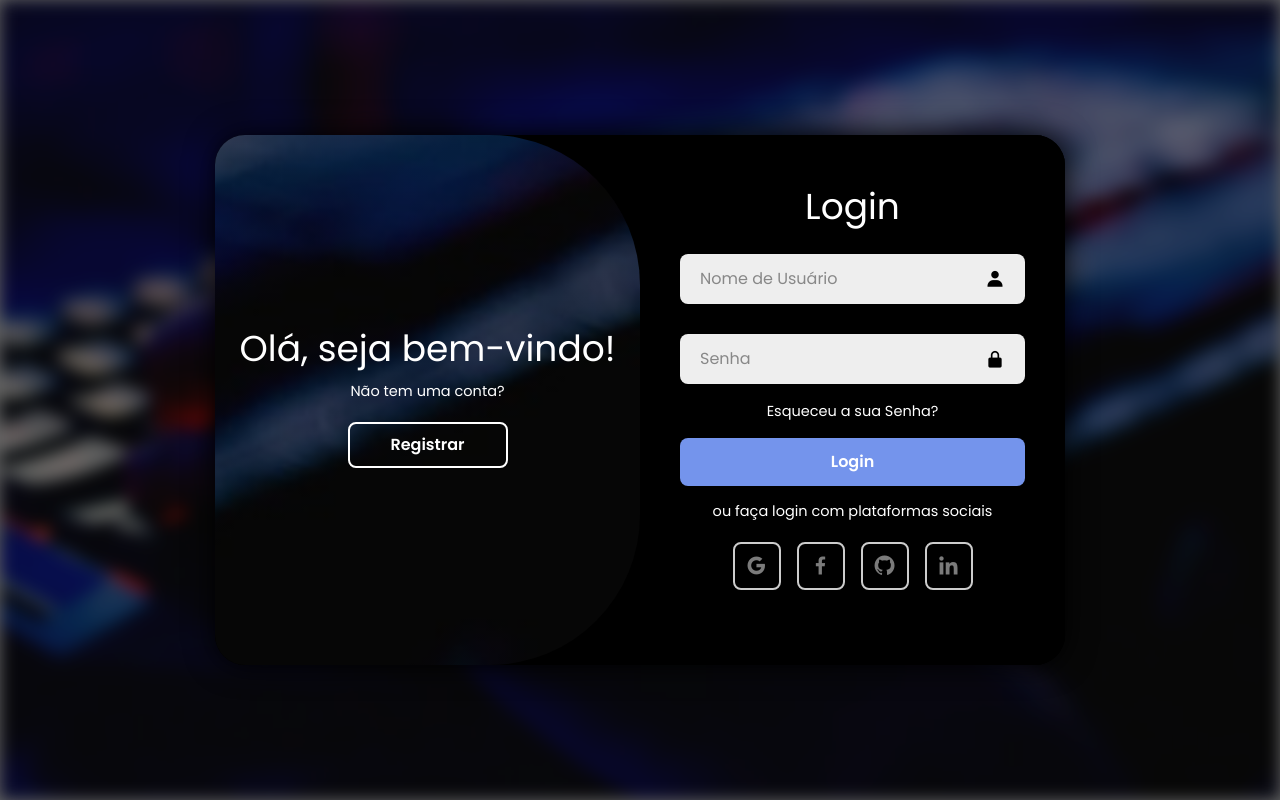
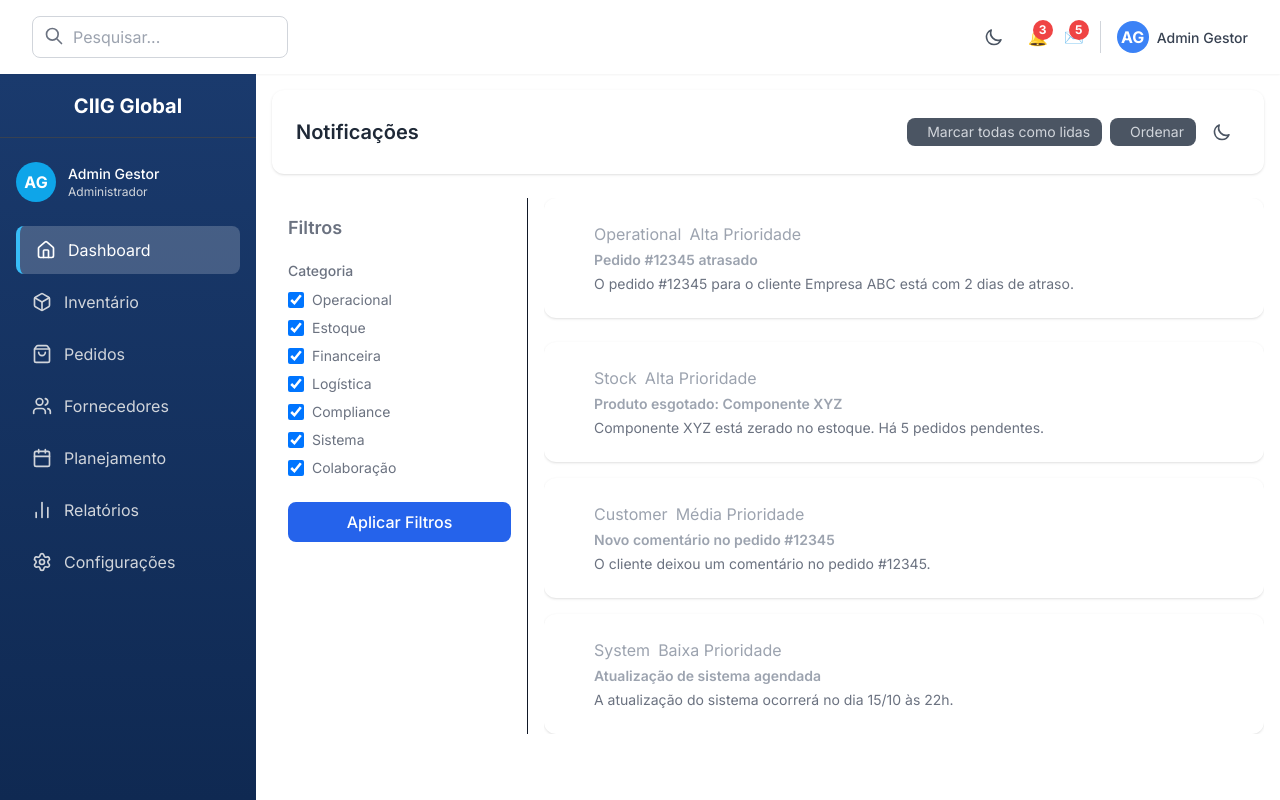
Before and after one commit to Draconic-Hacker/projeto_ciig_systems, a Vue app in the folder teste-imigracao/: page /notificacoes in a window 1280 px wide. Before the commit this address led to /login. Built offline with nearby package versions, Linux system fonts and the light colour scheme.

Commit message:
tela notificacoes migrada || ajustes no router

```diff
--- a/teste-imigracao/src/components/layout/Sidebar.vue
+++ b/teste-imigracao/src/components/layout/Sidebar.vue
@@ -3,7 +3,9 @@
     :class="['sidebar w-64 flex-shrink-0 bg-gradient-to-b from-[#1a3a6d] to-[#0f2952] dark:from-[#0f172a] dark:to-[#0c1322]', { hidden: isHidden }]"
   >
     <div class="flex items-center justify-center h-16 border-b border-gray-700">
-      <h2 class="text-xl font-bold text-white">CIIG Global</h2>
+      <button @click="RedirectHome">
+        <h2 class="text-xl font-bold text-white">CIIG Global</h2>
+      </button>
     </div>
     <div class="px-4 py-6">
       <div class="flex items-center mb-6">
@@ -31,9 +33,11 @@
 </template>
 
 <script setup>
+import { useRouter } from 'vue-router';
 import { ref } from 'vue'
 import { Home, Box, ShoppingBag, Users, Calendar, BarChart2, Settings } from 'lucide-vue-next'
 
+const router = useRouter();
 const isHidden = ref(false)
 
 const menu = [
@@ -45,6 +49,37 @@ const menu = [
   { label: 'Relatórios', icon: BarChart2 },
   { label: 'Configurações', icon: Settings }
 ]
+
+function RedirectHome(){
+    router.push('/home')
+}
+function RedirectDashboard() {
+  router.push('/dashboard')
+}
+function RedirectFornecedores() {
+  router.push('/fornecedores')
+}
+function RedirectNotificacoes() {
+  router.push('/notificacoes')
+}
+
+// Adiciona um método para lidar com o clique no menu
+function handleMenuClick(label) {
+  switch (label) {
+    case 'Dashboard':
+      RedirectDashboard();
+      break;
+    case 'Pedidos':
+      router.push('/pedidos');
+      break;
+    case 'Fornecedores':
+      RedirectFornecedores();
+      break;
+    default:
+      // Adicione outros casos conforme necessário
+      break;
+  }
+}
 </script>
 
 <style scoped>
--- a/teste-imigracao/src/components/layout/TopNav.vue
+++ b/teste-imigracao/src/components/layout/TopNav.vue
@@ -21,7 +21,7 @@
       <div class="flex items-center space-x-4">
         <ThemeToggle />
         <div class="relative">
-          <button class="text-gray-600 dark:text-gray-300 hover:text-gray-800 dark:hover:text-white relative">
+          <button @click="RedirectNotificacoes" class="text-gray-600 dark:text-gray-300 hover:text-gray-800 dark:hover:text-white relative">
             🔔
             <span class="notification-badge bg-red-500 text-white text-xs font-bold rounded-full h-5 w-5 flex items-center justify-center absolute -top-2 -right-2">3</span>
           </button>
@@ -34,7 +34,9 @@
         </div>
         <div class="border-l pl-4 border-gray-300 dark:border-gray-600 flex items-center space-x-2">
           <div class="w-8 h-8 rounded-full bg-blue-500 flex items-center justify-center text-white font-bold">AG</div>
-          <span class="text-sm font-medium text-gray-700 dark:text-gray-300">Admin Gestor</span>
+          <button @click="RedirectPerfil">
+            <span class="text-sm font-medium text-gray-700 dark:text-gray-300">Admin Gestor</span>
+          </button>
         </div>
       </div>
     </div>
@@ -42,7 +44,17 @@
 </template>
 
 <script setup>
+import { useRouter } from 'vue-router';
 import ThemeToggle from '@/components/Common/ThemeToggle.vue'
+const router = useRouter();
+
+function RedirectNotificacoes(){
+    router.push('/notificacoes')
+}
+
+function RedirectPerfil(){
+    router.push('/perfil')
+}
 </script>
 
 <style scoped>
--- /dev/null
+++ b/teste-imigracao/src/components/notificacoes/BarraSuperior.vue
@@ -0,0 +1,30 @@
+<template>
+  <div class="flex justify-between items-center">
+    <h1 class="text-xl font-semibold text-gray-800">Notificações</h1>
+    <div class="flex items-center space-x-2">
+      <button
+        @click="$emit('marcarTodasComoLidas')"
+        class="bg-gray-600 hover:bg-gray-500 text-gray-300 px-3 py-1 rounded-lg text-sm flex items-center"
+      >
+        <i class="fas fa-check-double mr-2"></i>
+        Marcar todas como lidas
+      </button>
+
+      <button
+        class="bg-gray-600 hover:bg-gray-500 text-gray-300 px-3 py-1 rounded-lg text-sm flex items-center"
+      >
+        <i class="fas fa-sort mr-2"></i>
+        Ordenar
+      </button>
+
+      <ThemeToggle />
+    </div>
+  </div>
+</template>
+
+<script setup>
+import ThemeToggle from '@/components/Common/ThemeToggle.vue'
+</script>
+
+<style scoped>
+</style>
--- /dev/null
+++ b/teste-imigracao/src/components/notificacoes/EditorMensagem.vue
@@ -0,0 +1,25 @@
+<template>
+  <Card class="mt-6">
+    <h3 class="text-sm font-medium text-gray-700 mb-2">Nova Mensagem</h3>
+    <textarea
+      v-model="mensagem"
+      class="w-full h-28 border border-gray-300 rounded-lg p-2 text-sm"
+      placeholder="Digite sua mensagem..."
+    />
+    <div class="text-right mt-2">
+      <button class="bg-blue-600 hover:bg-blue-700 text-white font-medium py-1 px-4 rounded-lg text-sm">
+        Enviar
+      </button>
+    </div>
+  </Card>
+</template>
+
+<script setup>
+import { ref } from 'vue'
+import Card from '@/components/Common/Card.vue'
+
+const mensagem = ref('')
+</script>
+
+<style scoped>
+</style>
--- /dev/null
+++ b/teste-imigracao/src/components/notificacoes/FiltroLateral.vue
@@ -0,0 +1,35 @@
+<template>
+  <aside class="w-64 p-4 bg-white dark:bg-gray-800 border-r border-gray-900">
+    <h2 class="text-lg font-semibold text-gray-500 mb-4">Filtros</h2>
+
+    <!-- Exemplo de filtro -->
+    <div class="mb-6">
+      <label class="text-sm font-medium text-gray-500">Categoria</label>
+      <div class="space-y-2 mt-2">
+        <div v-for="categoria in categorias" :key="categoria" class="flex items-center">
+          <input type="checkbox" class="form-checkbox h-4 w-4 text-blue-600" checked />
+          <span class="ml-2 text-sm text-gray-500">{{ categoria }}</span>
+        </div>
+      </div>
+    </div>
+
+    <button class="w-full bg-blue-600 hover:bg-blue-700 text-white font-medium py-2 px-4 rounded-lg">
+      Aplicar Filtros
+    </button>
+  </aside>
+</template>
+
+<script setup>
+const categorias = [
+  'Operacional',
+  'Estoque',
+  'Financeira',
+  'Logística',
+  'Compliance',
+  'Sistema',
+  'Colaboração'
+]
+</script>
+
+<style scoped>
+</style>
--- /dev/null
+++ b/teste-imigracao/src/components/notificacoes/ItemNotificacao.vue
@@ -0,0 +1,73 @@
+<template>
+  <Card class="cursor-pointer" @click="$emit('abrir')">
+    <div class="flex justify-between items-start">
+      <div class="flex items-start space-x-3">
+        <div class="flex-shrink-0 mt-1">
+          <span class="status-dot" :class="statusDotClass"></span>
+        </div>
+        <div>
+          <div class="flex items-center mb-1">
+            <span class="category-pill mr-2" :class="categoriaClass">{{ categoriaFormatada }}</span>
+            <span class="category-pill" :class="prioridadeClass">{{ prioridadeFormatada }}</span>
+          </div>
+          <h3 class="text-sm font-semibold text-gray-400">{{ titulo }}</h3>
+          <p class="text-sm text-gray-500 mt-1">{{ descricao }}</p>
+        </div>
+      </div>
+      <div class="flex items-center">
+        <slot name="acoes" />
+      </div>
+    </div>
+  </Card>
+</template>
+
+<script setup>
+import Card from '@/components/Common/Card.vue'
+import { computed } from 'vue'
+
+const props = defineProps({
+  titulo: String,
+  descricao: String,
+  categoria: String,
+  prioridade: String,
+  status: String
+})
+
+const emit = defineEmits(['abrir'])
+
+const statusDotClass = computed(() => {
+  return {
+    unread: 'status-unread',
+    read: 'status-read',
+    urgent: 'status-urgent',
+    resolved: 'status-resolved',
+    pending: 'status-pending'
+  }[props.status] || ''
+})
+
+const categoriaClass = computed(() => `category-${props.categoria?.toLowerCase() || 'default'}`)
+const prioridadeClass = computed(() => `priority-${props.prioridade?.toLowerCase() || 'default'}`)
+
+const categoriaFormatada = computed(() => {
+  return props.categoria?.charAt(0).toUpperCase() + props.categoria?.slice(1) || ''
+})
+
+const prioridadeFormatada = computed(() => {
+  const map = {
+    high: 'Alta Prioridade',
+    medium: 'Média Prioridade',
+    low: 'Baixa Prioridade'
+  }
+  return map[props.prioridade] || props.prioridade
+})
+</script>
+
+<style scoped>
+.status-dot {
+  width: 8px;
+  height: 8px;
+  border-radius: 50%;
+  display: inline-block;
+  margin-right: 6px;
+}
+</style>
--- /dev/null
+++ b/teste-imigracao/src/components/notificacoes/ListaNotificacoes.vue
@@ -0,0 +1,58 @@
+<template>
+  <div class="flex-1 overflow-y-auto space-y-4">
+    <ItemNotificacao
+     class='text-gray-400'
+      v-for="notificacao in notificacoes"
+      :key="notificacao.id"
+      v-bind="notificacao"
+    >
+      <template #acoes>
+        <button class="text-gray-400 hover:text-gray-600 p-1" title="Mais opções">
+          <i class="fas fa-ellipsis-v"></i>
+        </button>
+      </template>
+    </ItemNotificacao>
+  </div>
+</template>
+
+<script setup>
+import ItemNotificacao from './ItemNotificacao.vue'
+
+const notificacoes = [
+  {
+    id: 1,
+    titulo: 'Pedido #12345 atrasado',
+    descricao: 'O pedido #12345 para o cliente Empresa ABC está com 2 dias de atraso.',
+    categoria: 'operational',
+    prioridade: 'high',
+    status: 'unread'
+  },
+  {
+    id: 2,
+    titulo: 'Produto esgotado: Componente XYZ',
+    descricao: 'Componente XYZ está zerado no estoque. Há 5 pedidos pendentes.',
+    categoria: 'stock',
+    prioridade: 'high',
+    status: 'urgent'
+  },
+  {
+    id: 3,
+    titulo: 'Novo comentário no pedido #12345',
+    descricao: 'O cliente deixou um comentário no pedido #12345.',
+    categoria: 'customer',
+    prioridade: 'medium',
+    status: 'read'
+  },
+  {
+    id: 4,
+    titulo: 'Atualização de sistema agendada',
+    descricao: 'A atualização do sistema ocorrerá no dia 15/10 às 22h.',
+    categoria: 'system',
+    prioridade: 'low',
+    status: 'unread'
+  }
+]
+</script>
+
+<style scoped>
+</style>
--- /dev/null
+++ b/teste-imigracao/src/components/notificacoes/ModalDetalhe.vue
@@ -0,0 +1,24 @@
+<template>
+  <div v-if="visivel" class="fixed inset-0 bg-black bg-opacity-50 z-50 flex items-center justify-center">
+    <Card class="max-w-4xl w-full max-h-[90vh] overflow-y-auto">
+      <div class="flex justify-between items-center border-b pb-2 mb-4">
+        <h2 class="text-lg font-semibold">Detalhes da Notificação</h2>
+        <button @click="$emit('fechar')" class="text-gray-500 hover:text-gray-700">
+          <i class="fas fa-times"></i>
+        </button>
+      </div>
+      <slot />
+    </Card>
+  </div>
+</template>
+
+<script setup>
+defineProps({
+  visivel: Boolean
+})
+defineEmits(['fechar'])
+import Card from '@/components/Common/Card.vue'
+</script>
+
+<style scoped>
+</style>
--- a/teste-imigracao/src/router/index.js
+++ b/teste-imigracao/src/router/index.js
@@ -6,6 +6,7 @@ import HomeMenu from '@/views/TelaHome.vue'
 import TelaDashboard from '@/views/TelaDashboard.vue'
 import TelaPerfil from '@/views/TelaPerfil.vue'
 import TelaFornecedores from '@/views/TelaFornecedores.vue'
+import TelaNotificacoes from '@/views/TelaNotificacoes.vue'
 
 const routes = [
   // { path: '/', component: TelaOuvidoria },
@@ -16,6 +17,7 @@ const routes = [
   { path: '/ouvidoria', component: TelaOuvidoria },
   { path: '/dashboard', component: TelaDashboard },
   { path: '/fornecedores', component: TelaFornecedores },
+  { path: '/notificacoes', component: TelaNotificacoes },
   { path: '/:pathMatch(.*)*', redirect: '/' }
 ]
 
--- a/teste-imigracao/src/views/TelaHome.vue
+++ b/teste-imigracao/src/views/TelaHome.vue
@@ -28,7 +28,7 @@
                 <span>OUVIDORIA GERAL</span>
             </button>
 
-            <button class="menu-item">
+            <button @click="RedirectNotificacoes" class="menu-item">
                 <i class="fas fa-bell"></i>
                 <span>NOTIFICAÇÃO</span>
             </button>
@@ -70,6 +70,10 @@ function RedirectFornecedores(){
     router.push('/fornecedores')
 }
 
+function RedirectNotificacoes(){
+    router.push('/notificacoes')
+}
+
 </script>
 
 <style scoped>
--- /dev/null
+++ b/teste-imigracao/src/views/TelaNotificacoes.vue
@@ -0,0 +1,63 @@
+<template>
+  <div class="flex flex-col min-h-screen">
+    <!-- Top Navigation -->
+    <TopNav />
+
+    <div class="flex flex-1">
+      <!-- Sidebar Layout -->
+      <Sidebar />
+
+      <!-- Conteúdo Principal -->
+      <main class="flex-1 bg-white dark:bg-gray-700 p-4 overflow-y-auto">
+        <!-- Barra Superior -->
+        <Card class="mb-4">
+          <BarraSuperior @marcarTodasComoLidas="marcarTodas" />
+        </Card>
+
+        <!-- Filtros + Lista -->
+        <div class="md:flex gap-4">
+          <FiltroLateral class="hidden md:block" />
+          <ListaNotificacoes @abrirModal="abrirDetalhes" />
+        </div>
+
+        <!-- Modal de Detalhes -->
+        <ModalDetalhe :visivel="modalAberto" @fechar="fecharDetalhes">
+          <h2 class="text-xl font-semibold text-gray-900 mb-2">Pedido #12345 atrasado</h2>
+          <p class="text-gray-700 mb-4">
+            O pedido #12345 para o cliente Empresa ABC está com 2 dias de atraso. É necessária ação imediata para resolução.
+          </p>
+          <EditorMensagem />
+        </ModalDetalhe>
+      </main>
+    </div>
+  </div>
+</template>
+
+<script setup>
+import { ref } from 'vue'
+
+// Layouts e utilitários
+import TopNav from '@/components/layout/TopNav.vue'
+import Sidebar from '@/components/layout/Sidebar.vue'
+import Card from '@/components/Common/Card.vue'
+
+// Componentes de notificações
+import FiltroLateral from '@/components/notificacoes/FiltroLateral.vue'
+import BarraSuperior from '@/components/notificacoes/BarraSuperior.vue'
+import ListaNotificacoes from '@/components/notificacoes/ListaNotificacoes.vue'
+import ModalDetalhe from '@/components/notificacoes/ModalDetalhe.vue'
+import EditorMensagem from '@/components/notificacoes/EditorMensagem.vue'
+
+// Controle de modal
+const modalAberto = ref(false)
+const abrirDetalhes = () => (modalAberto.value = true)
+const fecharDetalhes = () => (modalAberto.value = false)
+
+// Placeholder: lógica de marcação
+const marcarTodas = () => {
+  alert('Todas as notificações foram marcadas como lidas!')
+}
+</script>
+
+<style scoped>
+</style>
```
